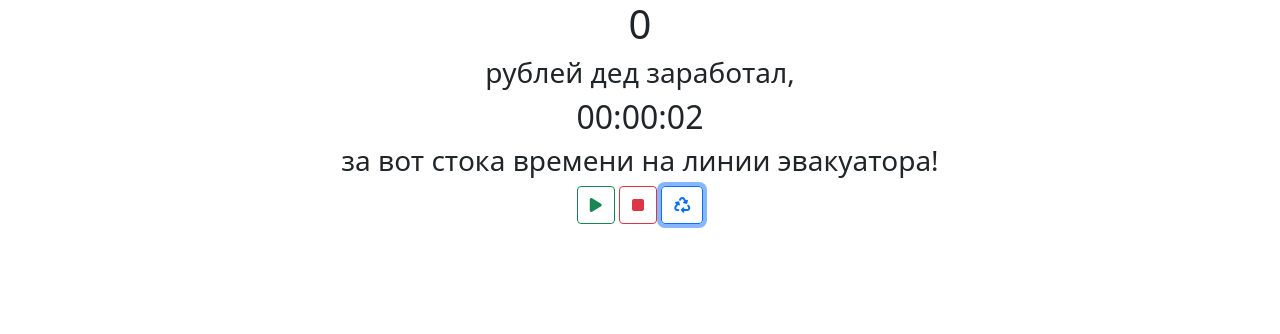
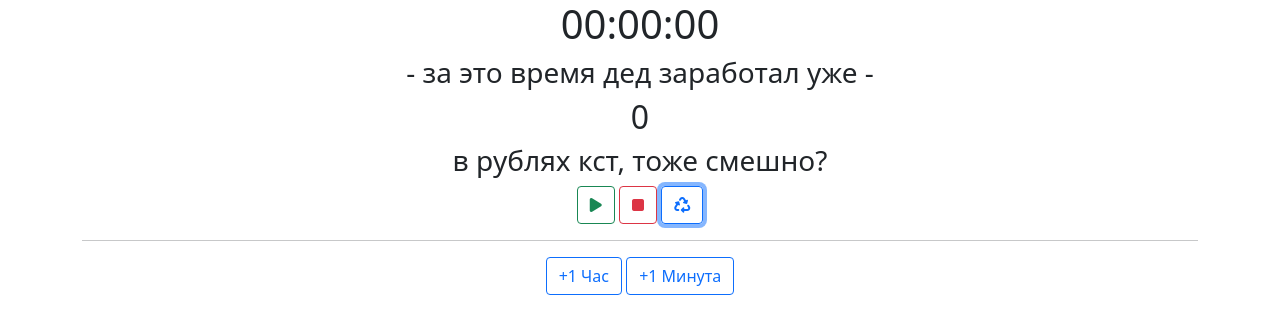
Before and after one commit to xzqu1t/xzqu1t.github.io, a plain HTML site: page zpmetr/index.html in a window 1280 px wide. Both pictures are taken after a click on the button 682 px from the left and 204 px from the top of the page. Drawn offline with Linux system fonts and the light colour scheme.

Commit message:
update + buttons

```diff
--- a/zpmetr/index.html
+++ b/zpmetr/index.html
@@ -4,7 +4,6 @@
     <meta charset="UTF-8">
     <meta http-equiv="X-UA-Compatible" content="IE=edge">
     <title>TheПундомер</title>
-    <link rel="stylesheet" href="zpstyle.css">
     <link rel="stylesheet" href="bootstrap.min.css">
     <link rel="apple-touch-icon" sizes="180x180" href="favicons/apple-touch-icon.png">
     <link rel="icon" type="image/png" sizes="32x32" href="favicons/favicon-32x32.png">
@@ -16,11 +15,15 @@
 </head>
 <body>
     <div class="container text-center">
-    <h1 class="text-center">0</h1><h3> рублей дед заработал,</h3>
-    <h2 class="text-center">00:00:00</h2><h3>за вот стока времени на линии эвакуатора!</h3>
+    <h1 class="text-center">00:00:00</h1><h3>- за это время дед заработал уже -</h3>
+    <h2 class="text-center">0</h2><h3>в рублях кст, тоже смешно?</h3>
     <button class="btn btn-outline-success" id="strt"><i class="fa-solid fa-play"></i></button>
     <button class="btn btn-outline-danger" id="stp"><i class="fas fa-stop"></i></i></button>
     <button class="btn btn-outline-primary" id="rst"><i class="fa-solid fa-recycle"></i></button>
+    <hr>
+    <button class="btn btn-outline-primary" id="plushrs" onclick="plushrsz()">+1 Час</button>
+    <button class="btn btn-outline-primary" id="plusmin" onclick="plusminx()">+1 Минута</button>
+
     </div>
     <script src="https://kit.fontawesome.com/66b1d48abf.js" crossorigin="anonymous"></script>
     <script src="zpmetr.js"></script>
--- a/zpmetr/zpmetr.js
+++ b/zpmetr/zpmetr.js
@@ -5,64 +5,60 @@ var stop = document.getElementById('stp');
 var reset = document.getElementById('rst');
 var sec = 0;
 var min = 0;
-var hrs= 0;
-var wec = 0;
-var win = 0;
-var wrs = 0;
+var hrs = 0;
+var zp = 0;
 var t;
-var w;
 
 function tick(){
     sec++;
     if (sec >= 60) {
         sec = 0;
-        min = (min + 2.5);
-    }
-}
-function tick1(){
-    wec++;
-    if (wec >= 60) {
-        wec = 0;
-        win++;
-        if (win >= 60) {
-            win = 0;
-            wrs++;
+        min++;
+        if (min >= 60) {
+            min = 0;
+            hrs++;
         }
     }
 }
 function add() {
     tick();
-    h1.textContent = (min);
+    h1.textContent = (hrs > 9 ? hrs : "0" + hrs)
+        	 + ":" + (min > 9 ? min : "0" + min)
+       		 + ":" + (sec > 9 ? sec : "0" + sec);
+    zp = (hrs * 150 + min * 2.5);
+    h2.textContent = zp;
     timer();
 }
-function add2() {
-    tick1();
-    h2.textContent = (wrs > 9 ? wrs : "0" + wrs)
-       + ":" + (win > 9 ? win : "0" + win)
-       + ":" + (wec > 9 ? wec : "0" + wec);
-    timer2();
+
+function plushrsz() {
+    hrs++;
+    h1.textContent = (hrs > 9 ? hrs : "0" + hrs)
+    + ":" + (min > 9 ? min : "0" + min)
+    + ":" + (sec > 9 ? sec : "0" + sec);
+    zp = (hrs * 150 + min * 2.5);
+    h2.textContent = zp;
 }
+
+function plusminx() {
+    min++;
+    h1.textContent = (hrs > 9 ? hrs : "0" + hrs)
+    + ":" + (min > 9 ? min : "0" + min)
+    + ":" + (sec > 9 ? sec : "0" + sec);
+    zp = (hrs * 150 + min * 2.5);
+    h2.textContent = zp;
+}
+
 function timer() {
-    t = setTimeout(add, 1000);
+    t = setTimeout(add, 50);
 }
-function timer2() {
-    w = setTimeout(add2, 1000);
-}
-timer();
-timer2();
+
 start.onclick = timer;
-start.onclick = timer2;
 stop.onclick = function() {
     clearTimeout(t);
 }
-stop.onclick = function() {
-    clearTimeout(w);
+reset.onclick = function() {
+    h1.textContent = "00:00:00";
+    h2.textContent = "0";
+    sec = 0; min = 0; hrs = 0;
+    clearTimeout(t);
 }
-reset.onclick = function() {
-    h1.textContent = "0";
-    min = 0; sec = 0;
-}
-reset.onclick = function() {
-    h2.textContent = "00:00:00";
-    wrs = 0; win = 0; wec = 0;
-}
--- a/zpmetr/zpstyles.css
+++ /dev/null
@@ -1,16 +0,0 @@
-/* внешние границы таблицы серого цвета толщиной 1px */
-table {
-    border: 1px solid grey;
- }
- /* границы ячеек первого ряда таблицы */
- th {
-    border: 1px solid grey;
- }
- /* границы ячеек тела таблицы */
- td {
-    border: 1px solid grey;
- }
-body {
-    display: flex;
-    justify-content: center;
- }
```
